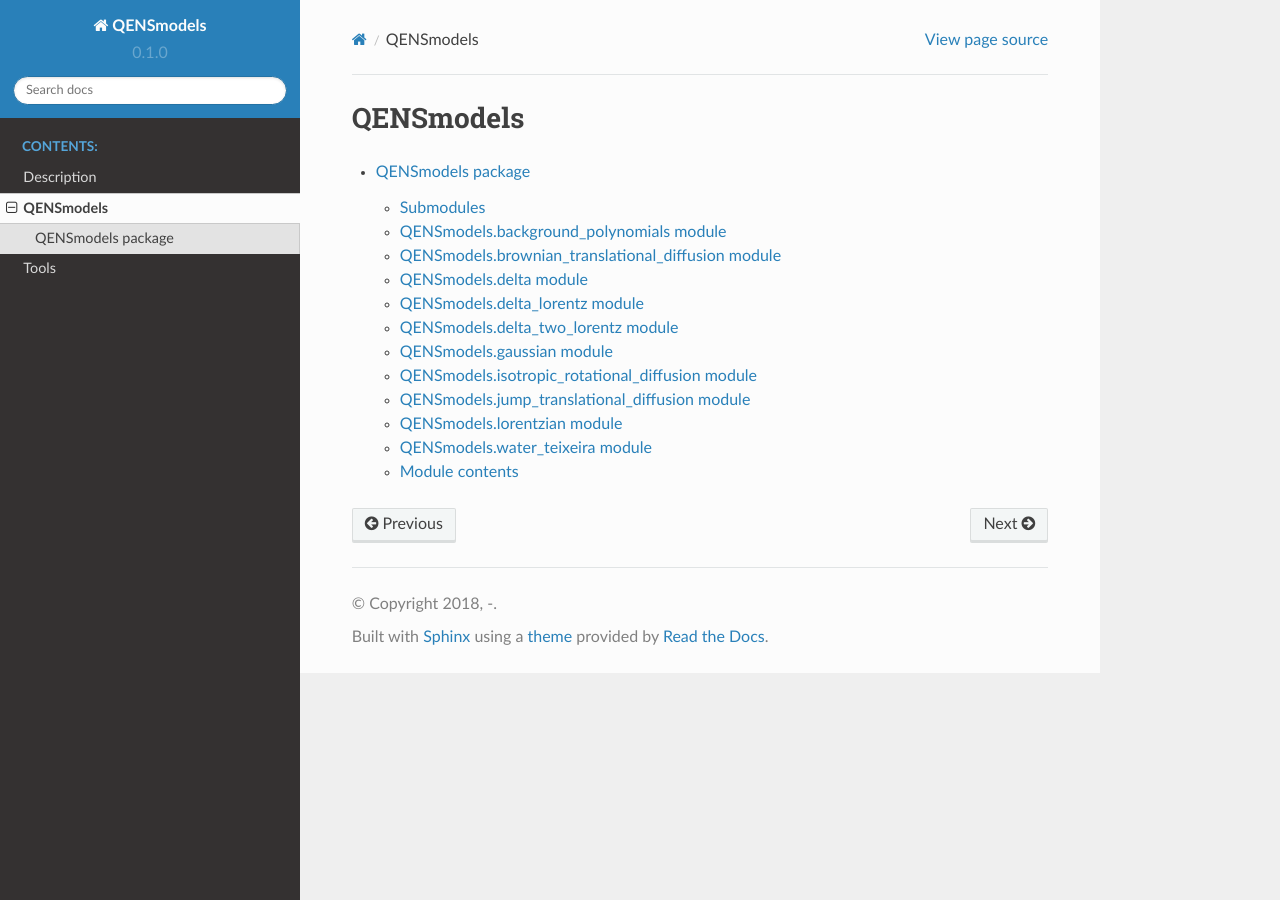
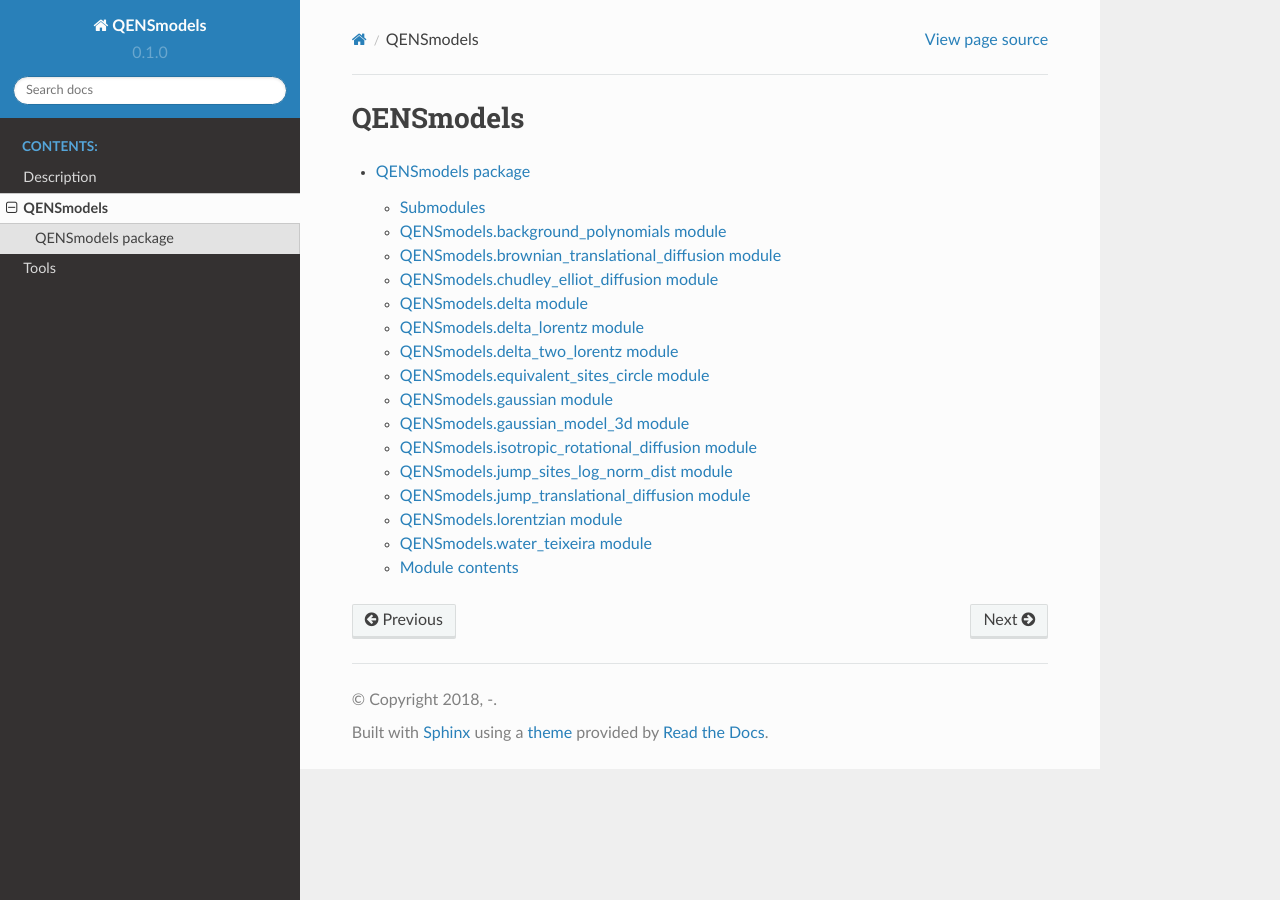
Before and after one commit to QENSlibrary/QENSmodels, a Sphinx documentation site: the page built from docs/modules.rst, in a window 1280 px wide. Built offline with Sphinx 7.4.7 and the Read the Docs theme 2.0.0, drawn with Linux system fonts in a browser that asks for light colours.

Commit message:
Modified rst files for sphinx docs

```diff
--- a/docs/QENSmodels.rst
+++ b/docs/QENSmodels.rst
@@ -16,6 +16,14 @@ QENSmodels.brownian\_translational\_diffusion module
 ----------------------------------------------------
 
 .. automodule:: QENSmodels.brownian_translational_diffusion
+    :members:
+    :undoc-members:
+    :show-inheritance:
+
+QENSmodels.chudley\_elliot\_diffusion module
+--------------------------------------------
+
+.. automodule:: QENSmodels.chudley_elliot_diffusion
     :members:
     :undoc-members:
     :show-inheritance:
@@ -44,6 +52,14 @@ QENSmodels.delta\_two\_lorentz module
     :undoc-members:
     :show-inheritance:
 
+QENSmodels.equivalent\_sites\_circle module
+-------------------------------------------
+
+.. automodule:: QENSmodels.equivalent_sites_circle
+    :members:
+    :undoc-members:
+    :show-inheritance:
+
 QENSmodels.gaussian module
 --------------------------
 
@@ -52,10 +68,26 @@ QENSmodels.gaussian module
     :undoc-members:
     :show-inheritance:
 
+QENSmodels.gaussian\_model\_3d module
+-------------------------------------
+
+.. automodule:: QENSmodels.gaussian_model_3d
+    :members:
+    :undoc-members:
+    :show-inheritance:
+
 QENSmodels.isotropic\_rotational\_diffusion module
 --------------------------------------------------
 
 .. automodule:: QENSmodels.isotropic_rotational_diffusion
+    :members:
+    :undoc-members:
+    :show-inheritance:
+
+QENSmodels.jump\_sites\_log\_norm\_dist module
+----------------------------------------------
+
+.. automodule:: QENSmodels.jump_sites_log_norm_dist
     :members:
     :undoc-members:
     :show-inheritance:
--- a/docs/modules.rst
+++ b/docs/modules.rst
@@ -2,6 +2,6 @@ QENSmodels
 ==========
 
 .. toctree::
-   :maxdepth: 2
+   :maxdepth: 4
 
    QENSmodels
```
